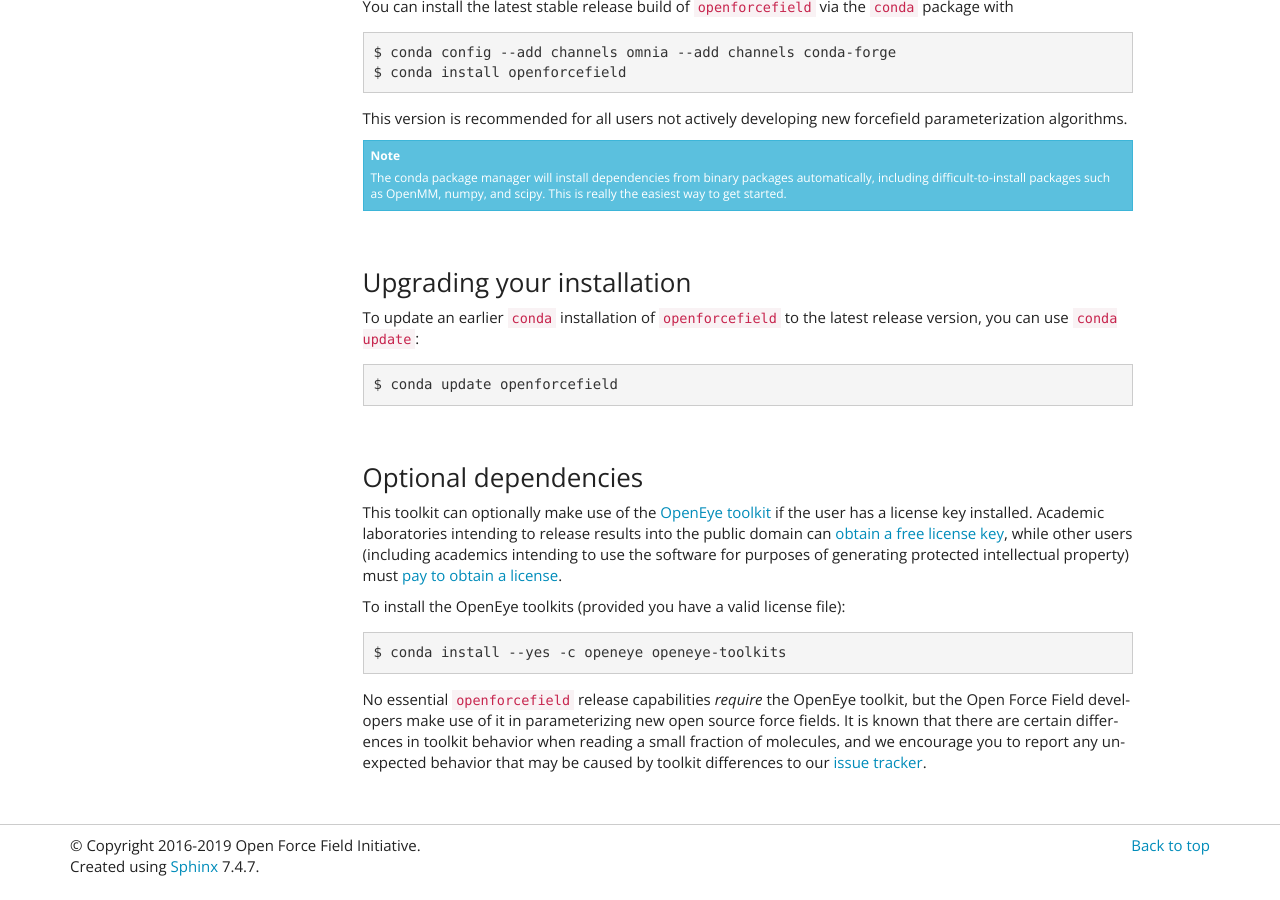
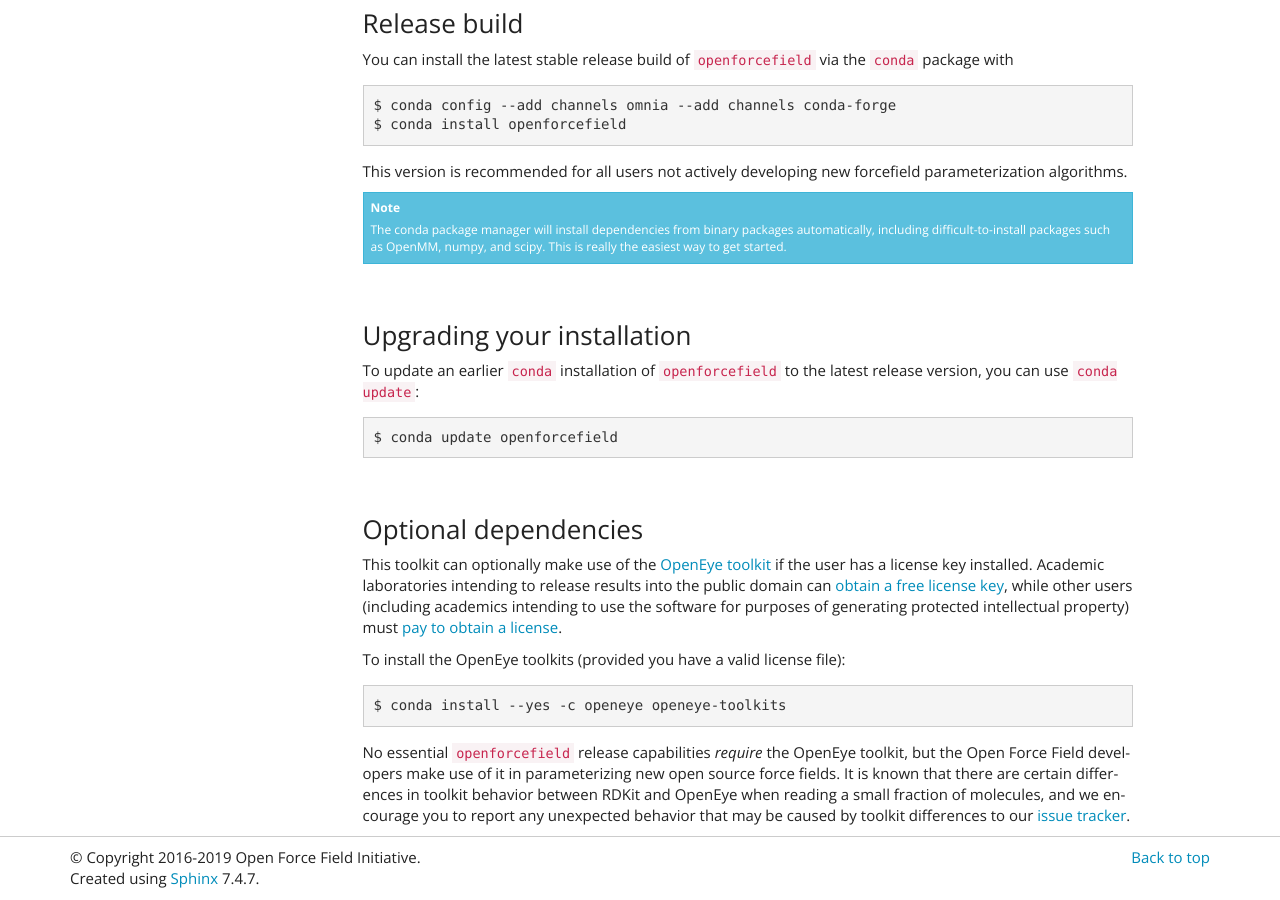
Before and after one commit to openforcefield/openff-toolkit, a Sphinx documentation site: the page built from docs/installation.rst, in a window 1280 px wide and 900 px high, scrolled down 1273 px. Built offline with Sphinx 7.4.7, drawn with Linux system fonts in a browser that asks for light colours; some of the changed text lies outside the part shown.

Commit message:
Update install docs

```diff
--- a/docs/installation.rst
+++ b/docs/installation.rst
@@ -98,6 +101,5 @@
 
    $ conda install --yes -c openeye openeye-toolkits
 
-No essential ``openforcefield`` release capabilities *require* the OpenEye toolkit, but the Open Force Field developers make use of it in parameterizing new open source force fields. It is known that there are certain differences in toolkit behavior when reading a small fraction of molecules, and we encourage you to report any unexpected behavior that may be caused by toolkit differences to our `issue tracker <https://github.com/openforcefield/openforcefield/issues>`_.
-
-|
+No essential ``openforcefield`` release capabilities *require* the OpenEye toolkit, but the Open Force Field developers make use of it in parameterizing new open source force fields.
+It is known that there are certain differences in toolkit behavior between RDKit and OpenEye when reading a small fraction of molecules, and we encourage you to report any unexpected behavior that may be caused by toolkit differences to our `issue tracker <https://github.com/openforcefield/openforcefield/issues>`_.
```
Also changed, not shown: other parts of docs/installation.rst (+4 -1 lines).
